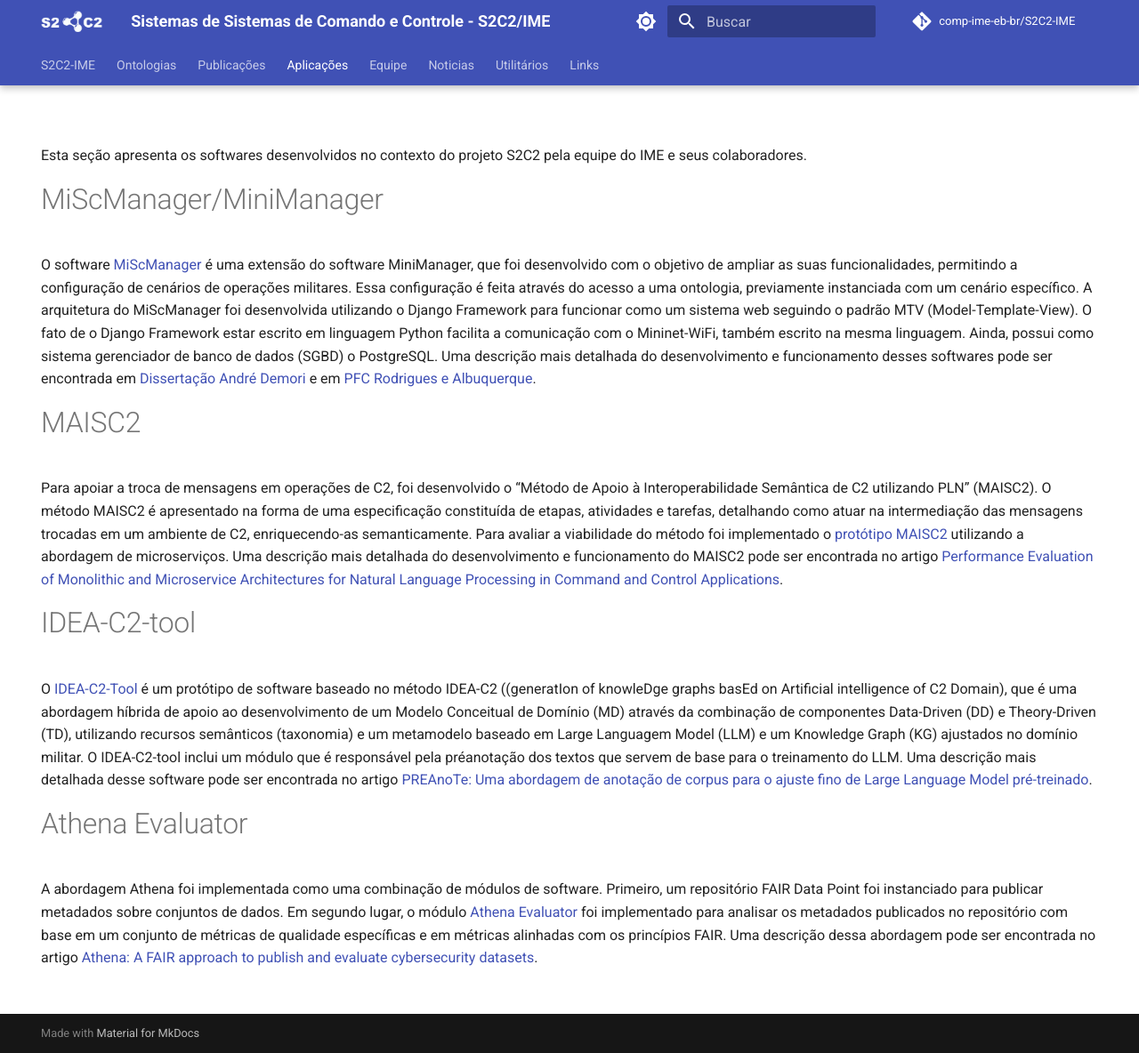
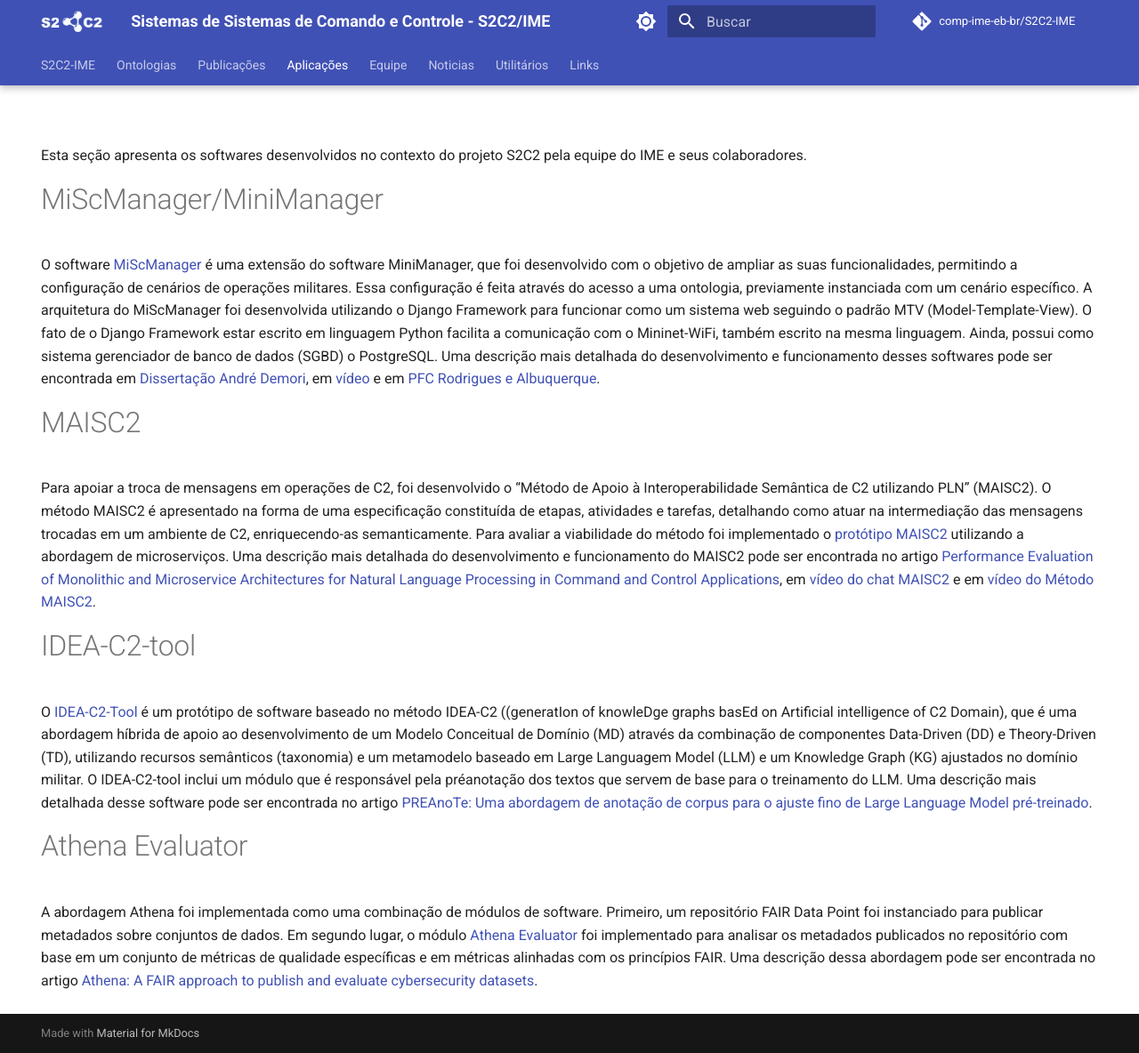
Before and after one commit to comp-ime-eb-br/S2C2-IME, an MkDocs documentation site: the page built from docs/apli.md, in a window 1280 px wide and 1184 px high. Shown: the whole window at 89% size. Built offline with MkDocs 1.6.1 and Material for MkDocs 9.7.7, drawn with Linux system fonts in a browser that asks for light colours; comment, search, counter and statistics services are not loaded.

Commit message:
Update apli.md

```diff
--- a/docs/apli.md
+++ b/docs/apli.md
@@ -8,12 +8,12 @@ Esta seção apresenta os softwares desenvolvidos no contexto do projeto S2C2 pe
 
 #MiScManager/MiniManager
 
-O software [MiScManager](https://github.com/comp-ime-eb-br/S2C2-IME/blob/main/deliverables/MiScManager) é uma extensão do software MiniManager, que foi desenvolvido com o objetivo de ampliar as suas funcionalidades, permitindo a configuração de cenários de operações militares. Essa configuração é feita através do acesso a uma ontologia, previamente instanciada com um cenário específico. A arquitetura do MiScManager foi desenvolvida utilizando o Django Framework para funcionar como um sistema web seguindo o padrão MTV (Model-Template-View). O fato de o Django Framework estar escrito em linguagem Python facilita a comunicação com o Mininet-WiFi, também escrito na mesma linguagem. Ainda, possui como sistema gerenciador de banco de dados (SGBD) o PostgreSQL. Uma descrição mais detalhada do desenvolvimento e funcionamento desses softwares pode ser encontrada em [Dissertação André Demori](https://github.com/comp-ime-eb-br/S2C2-IME/blob/main/publi/DissertaçãoAndreMunizDemori_IME_versao_final.pdf) e em [PFC Rodrigues e Albuquerque](https://github.com/comp-ime-eb-br/S2C2-IME/blob/main/publi/PFC_MININET.pdf).
+O software [MiScManager](https://github.com/comp-ime-eb-br/S2C2-IME/blob/main/deliverables/MiScManager) é uma extensão do software MiniManager, que foi desenvolvido com o objetivo de ampliar as suas funcionalidades, permitindo a configuração de cenários de operações militares. Essa configuração é feita através do acesso a uma ontologia, previamente instanciada com um cenário específico. A arquitetura do MiScManager foi desenvolvida utilizando o Django Framework para funcionar como um sistema web seguindo o padrão MTV (Model-Template-View). O fato de o Django Framework estar escrito em linguagem Python facilita a comunicação com o Mininet-WiFi, também escrito na mesma linguagem. Ainda, possui como sistema gerenciador de banco de dados (SGBD) o PostgreSQL. Uma descrição mais detalhada do desenvolvimento e funcionamento desses softwares pode ser encontrada em [Dissertação André Demori](https://github.com/comp-ime-eb-br/S2C2-IME/blob/main/publi/DissertaçãoAndreMunizDemori_IME_versao_final.pdf), em [vídeo](https://github.com/comp-ime-eb-br/S2C2-IME/blob/main/videos/apresentacao.mp4) e em [PFC Rodrigues e Albuquerque](https://github.com/comp-ime-eb-br/S2C2-IME/blob/main/publi/PFC_MININET.pdf).
 
 
 #MAISC2
 
-Para apoiar a troca de mensagens em operações de C2, foi desenvolvido o “Método de Apoio à Interoperabilidade Semântica de C2 utilizando PLN” (MAISC2). O método MAISC2 é apresentado na forma de uma especificação constituída de etapas, atividades e tarefas, detalhando como atuar na intermediação das mensagens trocadas em um ambiente de C2, enriquecendo-as semanticamente. Para avaliar a viabilidade do método foi implementado o [protótipo MAISC2](https://github.com/comp-ime-eb-br/S2C2-IME/blob/main/deliverables/Maisc2) utilizando a abordagem de microserviços. Uma descrição mais detalhada do desenvolvimento e funcionamento do MAISC2 pode ser encontrada no artigo [Performance Evaluation of Monolithic and Microservice Architectures for Natural Language Processing in Command and Control Applications](https://ieeexplore.ieee.org/document/11146751).
+Para apoiar a troca de mensagens em operações de C2, foi desenvolvido o “Método de Apoio à Interoperabilidade Semântica de C2 utilizando PLN” (MAISC2). O método MAISC2 é apresentado na forma de uma especificação constituída de etapas, atividades e tarefas, detalhando como atuar na intermediação das mensagens trocadas em um ambiente de C2, enriquecendo-as semanticamente. Para avaliar a viabilidade do método foi implementado o [protótipo MAISC2](https://github.com/comp-ime-eb-br/S2C2-IME/blob/main/deliverables/Maisc2) utilizando a abordagem de microserviços. Uma descrição mais detalhada do desenvolvimento e funcionamento do MAISC2 pode ser encontrada no artigo [Performance Evaluation of Monolithic and Microservice Architectures for Natural Language Processing in Command and Control Applications](https://ieeexplore.ieee.org/document/11146751), em [vídeo do chat MAISC2](https://github.com/comp-ime-eb-br/S2C2-IME/blob/main/videos/MAISC2 - Chat for exchanging messages in c2.mp4) e em [vídeo do Método MAISC2](https://github.com/comp-ime-eb-br/S2C2-IME/blob/main/videos/MAISC2 - Method To Support Semantic Interoperability in Command and Control.mp4).
 
 #IDEA-C2-tool
 
```
